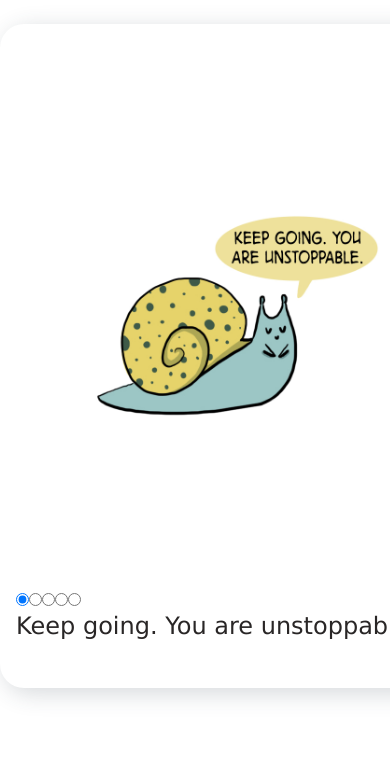
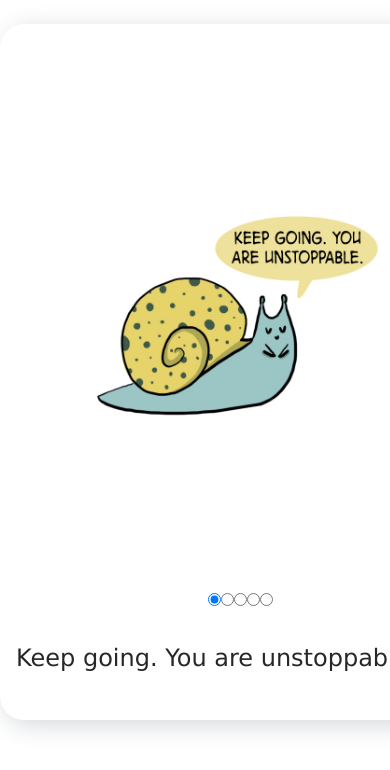
Before and after one commit to ulja4a/cssMemeSlider, a plain HTML site: page cssMemeSlider/index.html in a window 390 px wide. Shown: the top 770 px of the page. Drawn offline with Linux system fonts and the light colour scheme.

Commit message:
feat: add css style for adaptive (Tue, Sep 12, 2023 03:01:23 PM)

```diff
--- a/cssMemeSlider/index.html
+++ b/cssMemeSlider/index.html
@@ -17,6 +17,7 @@
         <div class="slide slide4"></div>
         <div class="slide slide5"></div>
       </div>
+      <div class="slider_content">
         <div class="pagination">
           <div class="meme_radio">
             <label for="radio1" class="radio_label">
@@ -58,6 +59,7 @@
         </div>
       </div>
     </div>
+  </div>
 
 </body>
 </html>
--- a/cssMemeSlider/style.css
+++ b/cssMemeSlider/style.css
@@ -65,13 +65,22 @@ body {
   background-image: url(assets/slide5.jpg);
 }
 
+.slider_content {
+  display: flex;
+  justify-content: space-between;
+  align-items: center;
+  margin-top: 2rem;
+}
+
 .pagination {
   display: flex;
-  margin-top: 2rem;
+  justify-content: end;
+  order: 2;
 }
 
 .meme_description {
   display: flex;
+  order: 1;
 }
 
 .hidden {
@@ -106,4 +115,14 @@ body {
   .slide {
     width: 28rem;
   }
+  .slider_content {
+    display: inline-block;
+    width: 100%;
+  }
+  .pagination {
+    justify-content: center;
+  }
+  .meme_description {
+    margin-top: 2rem;
+  }
 }
```
Lines whose indentation alone changed are shown as unchanged.
